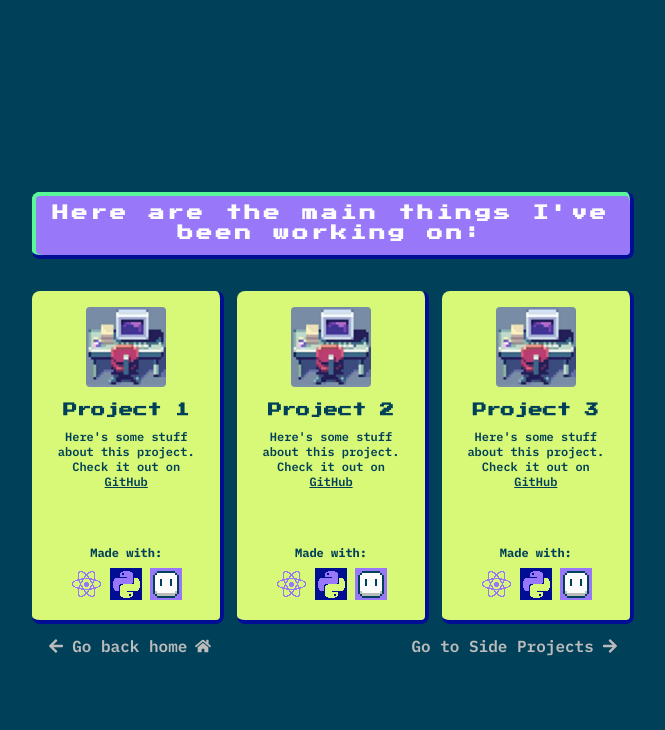
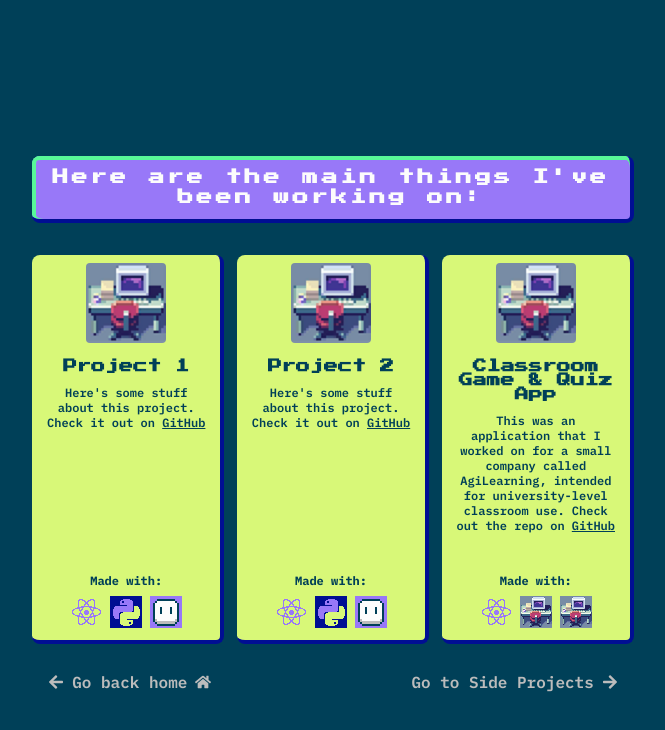
Before and after one commit to kathrynhoule/ryn-portfolio, a React (Vite) app: page /main-projects in a window 1280 px wide. Shown: the top 730 px of the page, without its empty margins (307-972 px from the left). Built offline with nearby package versions, Linux system fonts and the light colour scheme.

Commit message:
updates data and styling for project cards

```diff
--- a/src/data/projectCards.js
+++ b/src/data/projectCards.js
@@ -28,14 +28,14 @@ const projectCards = [
      {
           image: '/assets/temp-project.png',
           alt: 'Project 3',
-          title: 'Project 3',
-          description: 'Here\'s some stuff about this project. Check it out on ',
-          link: 'https://github.com/myusername/project3',
+          title: 'Classroom Game & Quiz App',
+          description: 'This was an application that I worked on for a small company called AgiLearning, intended for university-level classroom use. Check out the repo on ',
+          link: 'https://github.com/agilearning-plugin/agilearning-plugin/tree/phase-1',
           linkText: 'GitHub',
           icons: [
                { src: '/assets/home-icon-react.png', alt: 'React'},
-               { src: '/assets/home-icon-python.png', alt: 'Python'},
-               { src: '/assets/home-icon-aseprite.png', alt: 'Aseprite'},
+               { src: '/assets/temp-projects-icon.png', alt: 'MySQL'},
+               { src: '/assets/temp-projects-icon.png', alt: 'Heroku'},
           ],
      },
 ];
--- a/src/styles/Projects.css
+++ b/src/styles/Projects.css
@@ -50,7 +50,7 @@
      flex-direction: column;
      justify-content: space-between;
      align-items: center;
-     padding: 1rem;
+     padding: 8px 14px;
      border-radius: 8px;
      text-decoration: none;
      background-color: var(--box-tertiary);
@@ -58,6 +58,11 @@
      border-bottom: 4px solid var(--border-primary);
      border-right: 4px solid var(--border-primary);
      height: 100%;
+     transition: transform 0.2s;
+}
+
+.project-card:hover {
+     transform: translateY(-4px);
 }
 
 .project-text {
```
